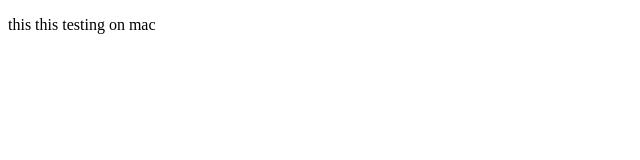
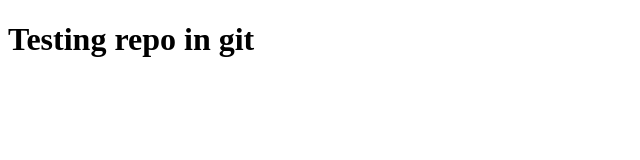
Before and after one commit to harryzafar/portfolio, a plain HTML site: page index.html in a window 1280 px wide. Shown: the whole page, without its empty margins (0-640 px from the left). Drawn offline with Linux system fonts and the light colour scheme.

Commit message:
init commit

```diff
--- a/index.html
+++ b/index.html
@@ -7,6 +7,6 @@
     <title>Document</title>
 </head>
 <body>
-    <p>this this testing on mac</p>
+    <h1>Testing repo in git</h1>
 </body>
 </html>
```
